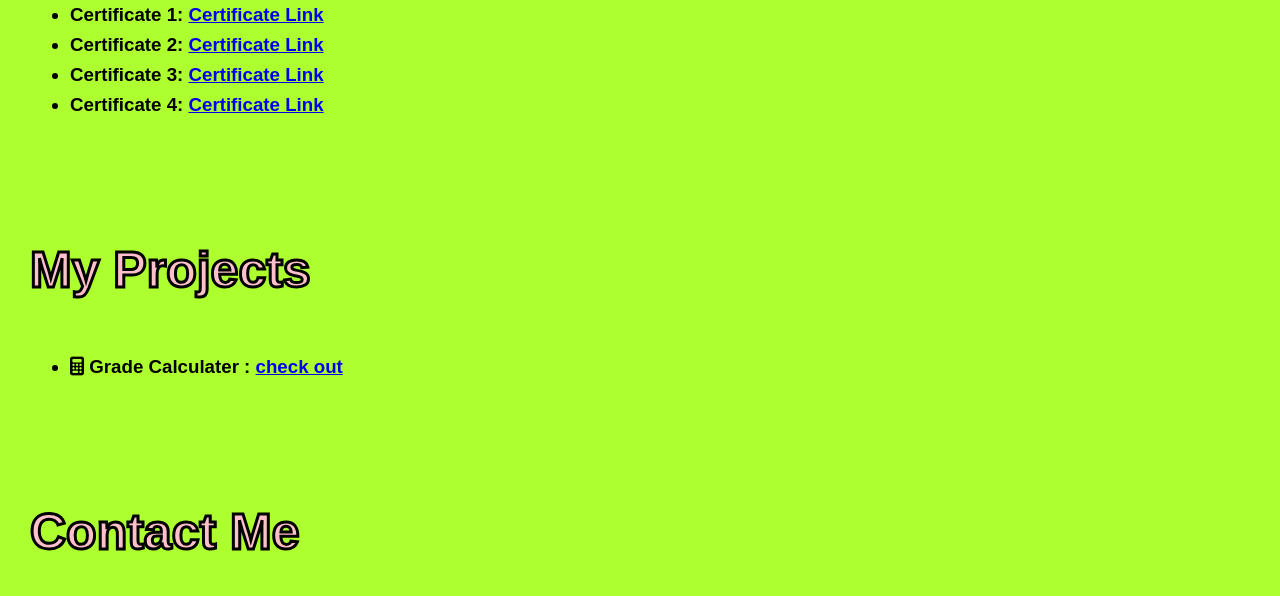
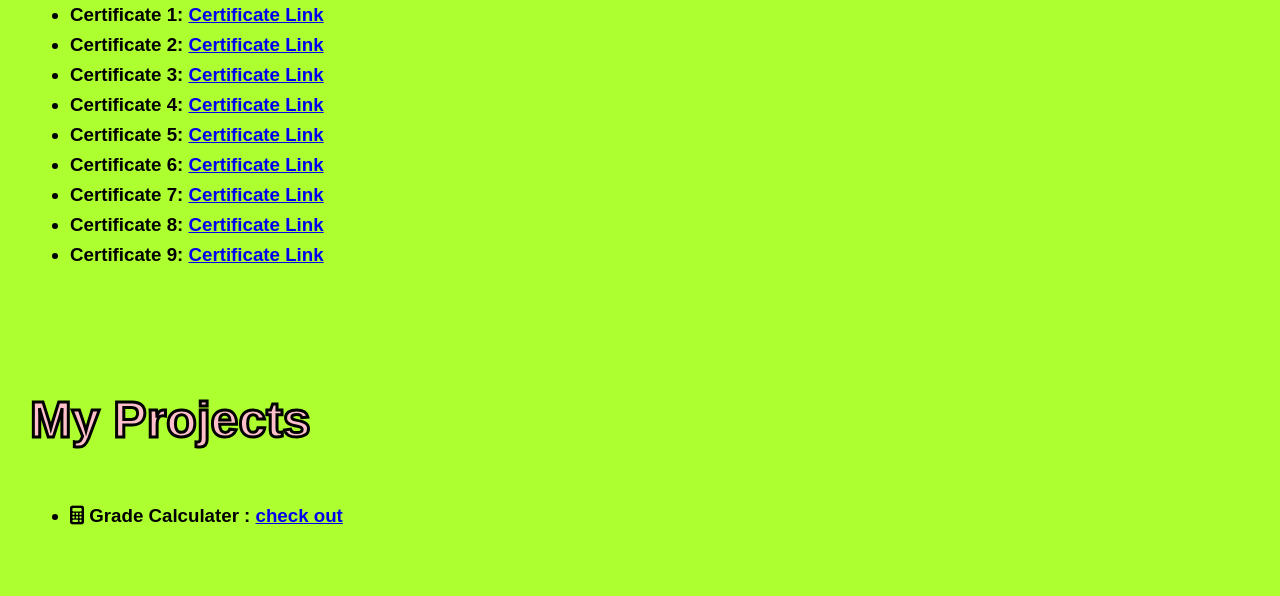
Before and after one commit to Trishir24/my-information, a plain HTML site: page index.html in a window 1280 px wide. Shown: the part 940-1536 px from the top of the page. Drawn offline with Linux system fonts and the light colour scheme.

Commit message:
Update index.html

```diff
--- a/index.html
+++ b/index.html
@@ -39,6 +39,11 @@
             <li>Certificate 2: <a href="t2.pdf"> Certificate Link</a></li>
             <li>Certificate 3: <a href="t1.pdf"> Certificate Link</a></li>
             <li>Certificate 4: <a href="t4.pdf"> Certificate Link</a></li>
+            <li>Certificate 5: <a href="t5.pdf"> Certificate Link</a></li>
+            <li>Certificate 6: <a href="t6.pdf"> Certificate Link</a></li>
+            <li>Certificate 7: <a href="t8.pdf"> Certificate Link</a></li>
+            <li>Certificate 8: <a href="WhatsApp Image 2024-10-23 at 10.54.56_85b794f0.jpg"> Certificate Link</a></li>
+            <li>Certificate 9: <a href="t7.pdf"> Certificate Link</a></li>
         </h3></ul>
     </section>
 
```
